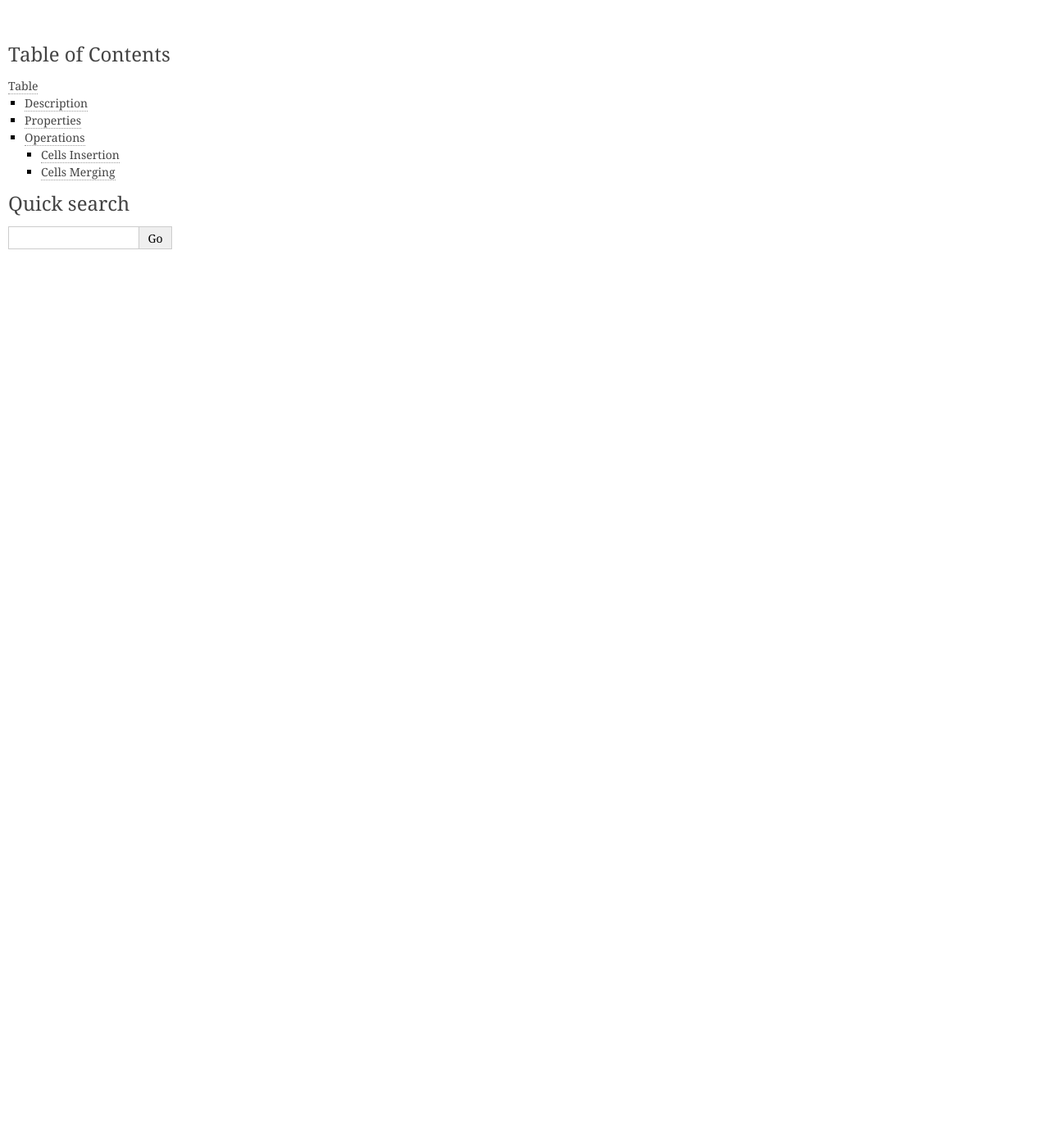
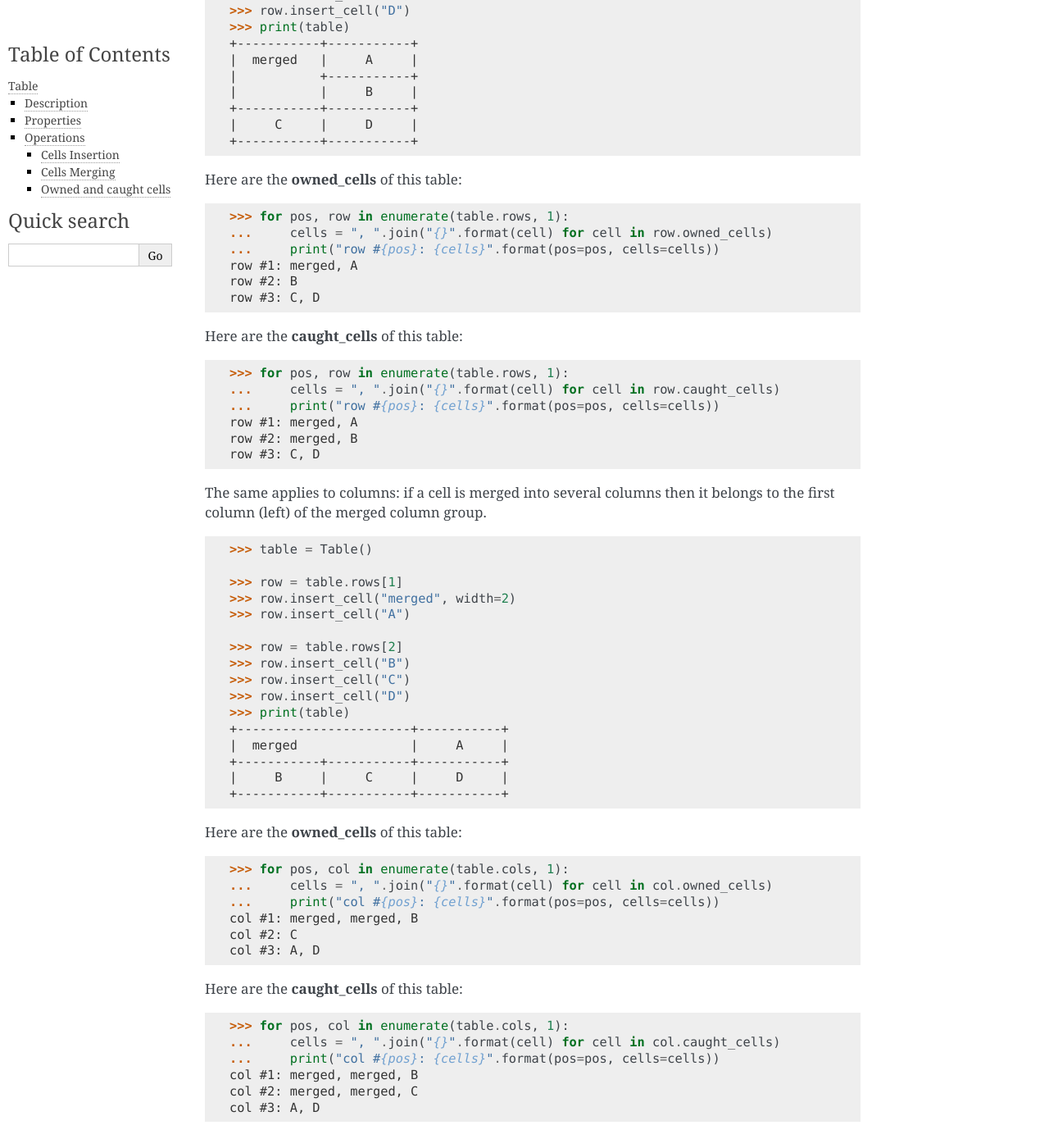
Before and after one commit to laurent-laporte-pro/benker, a Sphinx documentation site: the page built from docs/tutorials/table.rst, in a window 1280 px wide and 1400 px high, scrolled down 3763 px. Shown: the whole window at 82% size. Built offline with Sphinx 7.4.7, drawn with Linux system fonts in a browser that asks for light colours; some of the changed text lies outside the part shown.

Commit message:
Add the paragraph "Owned and caught cells" in the Table documentation.

```diff
--- a/docs/tutorials/table.rst
+++ b/docs/tutorials/table.rst
@@ -188,3 +188,98 @@ or by extending the size of a given cell.
     +-----------|                       +-----------+
     |     M     |                       |     P     |
     +-----------+-----------------------+-----------+
+
+Owned and caught cells
+~~~~~~~~~~~~~~~~~~~~~~
+
+When a cell is merged into a row group, it is always bound to the top row of this group (the first row).
+In that case, we say that the first row **owns** the cell and the other rows **catch** the cell.
+
+.. doctest:: table
+
+    >>> table = Table()
+
+    >>> row = table.rows[1]
+    >>> row.insert_cell("merged", height=2)
+    >>> row.insert_cell("A")
+
+    >>> row = table.rows[2]
+    >>> row.insert_cell("B")
+
+    >>> row = table.rows[3]
+    >>> row.insert_cell("C")
+    >>> row.insert_cell("D")
+    >>> print(table)
+    +-----------+-----------+
+    |  merged   |     A     |
+    |           +-----------+
+    |           |     B     |
+    +-----------+-----------+
+    |     C     |     D     |
+    +-----------+-----------+
+
+Here are the **owned_cells** of this table:
+
+.. doctest:: table
+
+    >>> for pos, row in enumerate(table.rows, 1):
+    ...     cells = ", ".join("{}".format(cell) for cell in row.owned_cells)
+    ...     print("row #{pos}: {cells}".format(pos=pos, cells=cells))
+    row #1: merged, A
+    row #2: B
+    row #3: C, D
+
+Here are the **caught_cells** of this table:
+
+.. doctest:: table
+
+    >>> for pos, row in enumerate(table.rows, 1):
+    ...     cells = ", ".join("{}".format(cell) for cell in row.caught_cells)
+    ...     print("row #{pos}: {cells}".format(pos=pos, cells=cells))
+    row #1: merged, A
+    row #2: merged, B
+    row #3: C, D
+
+The same applies to columns: if a cell is merged into several columns then it belongs
+to the first column (left) of the merged column group.
+
+.. doctest:: table
+
+    >>> table = Table()
+
+    >>> row = table.rows[1]
+    >>> row.insert_cell("merged", width=2)
+    >>> row.insert_cell("A")
+
+    >>> row = table.rows[2]
+    >>> row.insert_cell("B")
+    >>> row.insert_cell("C")
+    >>> row.insert_cell("D")
+    >>> print(table)
+    +-----------------------+-----------+
+    |  merged               |     A     |
+    +-----------+-----------+-----------+
+    |     B     |     C     |     D     |
+    +-----------+-----------+-----------+
+
+Here are the **owned_cells** of this table:
+
+.. doctest:: table
+
+    >>> for pos, col in enumerate(table.cols, 1):
+    ...     cells = ", ".join("{}".format(cell) for cell in col.owned_cells)
+    ...     print("col #{pos}: {cells}".format(pos=pos, cells=cells))
+    col #1: merged, merged, B
+    col #2: C
+    col #3: A, D
+
+Here are the **caught_cells** of this table:
+
+.. doctest:: table
+
+    >>> for pos, col in enumerate(table.cols, 1):
+    ...     cells = ", ".join("{}".format(cell) for cell in col.caught_cells)
+    ...     print("col #{pos}: {cells}".format(pos=pos, cells=cells))
+    col #1: merged, merged, B
+    col #2: merged, merged, C
+    col #3: A, D
```
